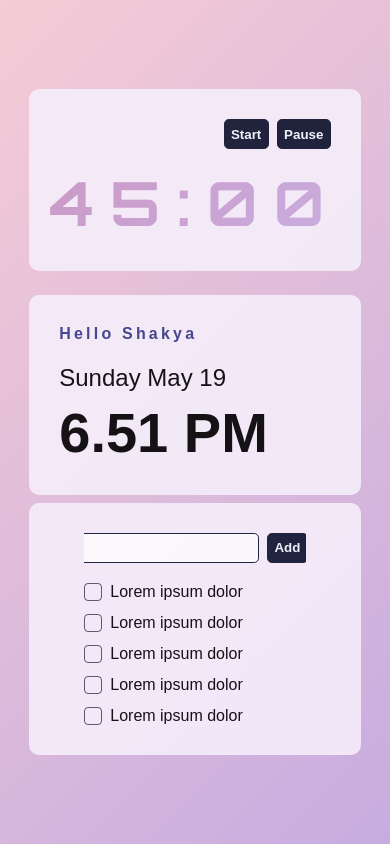
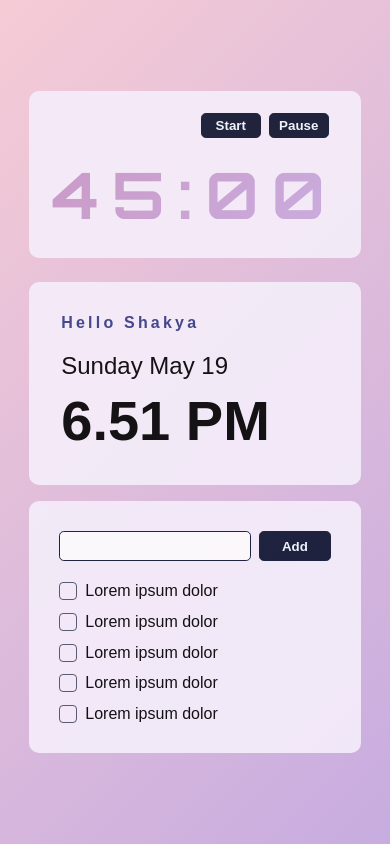
Before and after one commit to kyashark/mern-todo, a React (Create React App) app in the folder frontend/: page / in a window 390 px wide. Built offline with nearby package versions, Linux system fonts and the light colour scheme.

Commit message:
Update home page

```diff
--- a/frontend/src/components/Profile.module.css
+++ b/frontend/src/components/Profile.module.css
@@ -1,5 +1,5 @@
 .profile {
-  margin: 30px;
+  margin: 2rem;
   display: flex;
   justify-content: space-between;
   position: relative;
@@ -17,7 +17,7 @@
 }
 
 .details .username {
-  font-size: 1.2em;
+  font-size: 1.2rem;
   font-weight: 600;
   letter-spacing: 0.2em;
   margin-bottom: 0.8rem;
@@ -25,12 +25,12 @@
 }
 
 .details .date {
-  font-size: 2.2em;
+  font-size: 2.2rem;
   font-weight: 500;
 }
 
 .details .time {
-  font-size: 4.2em;
+  font-size: 4.2rem;
   font-weight: 600;
 }
 
@@ -39,7 +39,7 @@
   height: auto; /* Let height auto-adjust to maintain aspect ratio */
   position: absolute;
   right: -120px; /* Align to the right */
-  bottom: -34px;
+  bottom: -35.5px;
 }
 
 .image img {
@@ -56,21 +56,12 @@
   }
 }
 
-@media only screen and (max-width: 1180px) {
-}
-
-@media only screen and (max-width: 1020px) {
-}
-
-@media only screen and (max-width: 960px) {
-}
-
 @media only screen and (max-width: 860px) {
   .profile .details {
     gap: 0.7rem;
   }
   .profile .image {
-    right: -77px;
+    right: -80px;
     /* width:35.6vw; */
     width: 306.016px;
   }
@@ -78,14 +69,14 @@
 
 @media only screen and (max-width: 700px) {
   .profile .image {
-    right: -75px;
+    right: -78px;
     width:43.72vw;
   }
 }
 
 @media only screen and (max-width: 660px) {
   .details .time {
-    font-size: 4em;
+    font-size: 4rem;
   }
 
   .profile .image {
@@ -105,7 +96,7 @@
     gap: 0.5rem;
   }
   .details .username {
-    font-size: 1em;
+    font-size: 1rem;
   }
 
   .profile .image {
@@ -113,10 +104,10 @@
   }
 
   .details .date {
-    font-size: 1.5em;
+    font-size: 1.5rem;
   }
 
   .details .time {
-    font-size: 3.5em;
+    font-size: 3.5rem;
   }
 }
--- a/frontend/src/components/Task.module.css
+++ b/frontend/src/components/Task.module.css
@@ -1,9 +1,8 @@
 .container {
-  margin: 30px 55px;
+  margin:1.4rem 3.8rem;
   overflow: auto;
   scrollbar-color: #0c132d #e5dcee;
   scrollbar-width: thin;
-  padding-right: 15px;
 }
 
 .addTask {
@@ -42,7 +41,7 @@
   gap: 0.5rem;
   padding-top: 0.3rem;
   align-items: center;
-  font-size: 1em;
+  font-size: 1rem;
 }
 
 .checkbox {
@@ -69,3 +68,52 @@
   border-width: 0 2px 2px 0;
   transform: rotate(45deg);
 }
+
+
+@media only screen and (max-width: 1180px) {
+  .container {
+    margin: 30px 40px;
+  }
+}
+
+@media only screen and (max-width: 1020px) {
+  .container{
+    margin: 30px 35px;
+  }
+}
+
+@media only screen and (max-width: 960px) {
+  .container{
+    margin: 30px 30px;
+  }
+}
+
+@media only screen and (max-width: 860px) {
+  .container {
+    margin: 30px 60px;
+  }
+}
+
+@media only screen and (max-width: 700px) {
+  .container {
+    margin: 30px 45px;
+  }
+}
+
+@media only screen and (max-width: 660px) {
+  .container {
+    margin: 30px 40px;
+  }
+}
+
+@media only screen and (max-width: 440px) {
+  .container {
+    margin: 30px 30px;
+  }
+}
+
+@media only screen and (max-width: 375px) {
+  .container {
+    margin: 30px 20px;
+  }
+}
--- a/frontend/src/components/Timer.js
+++ b/frontend/src/components/Timer.js
@@ -5,8 +5,8 @@ function Timer() {
   return (
     <div className={timerStyle.timer}>
         <div className ={timerStyle.tab}>
-        <button className={timerStyle}>Start</button>
-        <button className={timerStyle}>Pause</button>
+        <button className={timerStyle.btn}>Start</button>
+        <button className={timerStyle.btn}>Pause</button>
       </div>
       <div className={timerStyle.timeCounter}>
         <h1 className={timerStyle.timeTexts}>45:00</h1>
--- a/frontend/src/components/Timer.module.css
+++ b/frontend/src/components/Timer.module.css
@@ -1,17 +1,28 @@
 .timer {
-  margin: 30px;
+  margin:1.4rem 2rem;
   display: flex;
   flex-direction: column;
   gap: 1rem;
 }
 
 .tab {
-  flex: 1;
   display: flex;
   gap: 0.5rem;
   align-items: center;
   justify-content: end;
 }
+
+.btn {
+  padding: 0.4rem;
+  border-radius: 0.3rem;
+  border: 1px solid #0c132d;
+  background-color: #0c132d;
+  color: aliceblue;
+  font-weight: 700;
+  width: 70px;
+}
+
+
 
 .timeCounter {
   flex: 3;
@@ -23,7 +34,7 @@
 .timeTexts{
   letter-spacing: 1rem;
   font-family: "Orbitron", system-ui;
-  font-size: 6em;
+  font-size: 6.25rem;
   font-weight: 500;
   font-weight: bold;
   background: linear-gradient(135deg,#C895C5, #c7ace0); /* Define the gradient colors */
@@ -31,40 +42,36 @@
   color: transparent;
 }
 
-button {
-  padding: 0.4rem;
-  border-radius: 0.3rem;
-  border: 1px solid #0c132d;
-  background-color: #0c132d;
-  color: aliceblue;
-  font-weight: 700;
-}
+
 
 /* Responsive */
 
-@media only screen and (max-width: 1280px) {
+@media only screen and (max-width: 860px) {
+
 }
+@media only screen and (max-width: 700px) {
 
-@media only screen and (max-width: 700px) {
-  .timeTexts {
-    font-size: 5.5em;
-  }
 }
 
 @media only screen and (max-width: 660px) {
-  .timeTexts{
-    font-size: 5em;
-  }
+
 }
+
 
 @media only screen and (max-width: 600px) {
   .timeTexts{
-    font-size: 4.5em;
+    font-size: 4.7rem;
+    letter-spacing: 0.8rem;
   }
+  .btn {
+    padding: 0.25rem;
+    width: 60px;
+  }
+
 }
 
 @media only screen and (max-width: 445px) {
   .timeTexts{
-    font-size: 3.8em;
+    font-size: 4rem;
   }
 }
--- a/frontend/src/pages/Home.module.css
+++ b/frontend/src/pages/Home.module.css
@@ -2,7 +2,7 @@
   width: 80vw;
   height: 550px;
   display: flex;
-  gap: 0.5rem;
+  gap: 1rem;
   margin: 1rem;
   border-radius: 1rem;
 }
```
